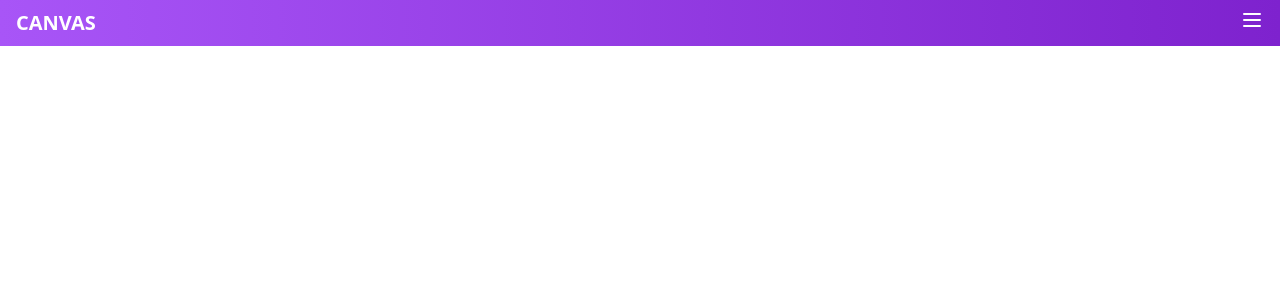
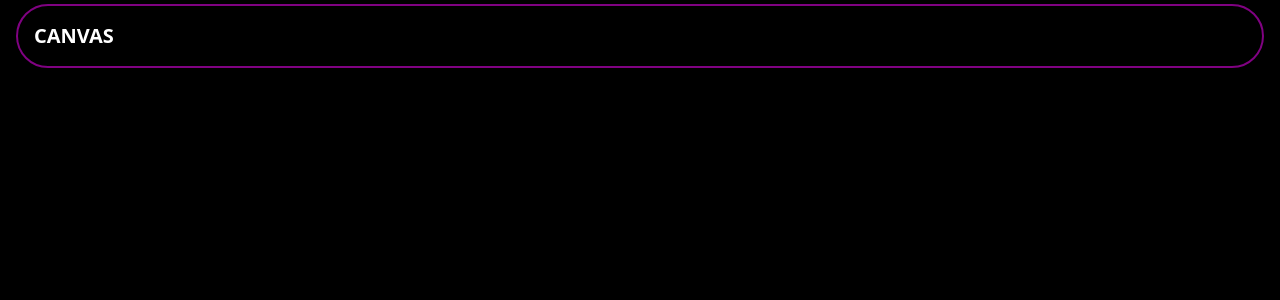
Before and after one commit to Erenyeager31/canvas-FE, a React (Vite) app: page / in a window 1280 px wide. Shown: the top 300 px of the page. Built offline with nearby package versions, Linux system fonts and the light colour scheme.

Commit message:
NavBar Created

```diff
--- /dev/null
+++ b/components/CSS/Navbar.css
@@ -0,0 +1,23 @@
+@keyframes borderAnimation {
+    0% {
+      border-color: rgb(20, 0, 58);
+    }
+    25% {
+      border-color: #3a0c8a;
+    }
+    50% {
+      border-color: #b388ff;
+    }
+    75% {
+      border-color: #9575cd;
+    }
+    100% {
+      border-color: purple;
+    }
+  }
+
+  .animated-border {
+    border-width: 2px;
+    border-style: solid;
+    animation: borderAnimation 4s linear infinite;
+  }
--- a/components/NavBar.jsx
+++ b/components/NavBar.jsx
@@ -1,27 +1,18 @@
-import React from 'react'
-
+import React from "react";
+import "../components/CSS/Navbar.css";
 const NavBar = () => {
   return (
     <>
-    <div>
-    <div className="bg-gradient-to-r from-purple-500 to-purple-700 text-white py-2 px-4">
-      <div className="container mx-auto flex justify-between items-center">
-        <div className="font-bold text-xl">CANVAS</div>
-        <div className="space-x-4">
-          {/* Add navigation links or icons here if needed */}
-          <div className="hidden md:block">
-            <button className="focus:outline-none">
-              <svg className="w-6 h-6" fill="none" stroke="currentColor" viewBox="0 0 24 24" xmlns="http://www.w3.org/2000/svg">
-                <path strokeLinecap="round" strokeLinejoin="round" strokeWidth={2} d="M4 6h16M4 12h16M4 18h16" />
-              </svg>
-            </button>
+      <div className="rounded-full mx-4 my-1 from-purple-500 to-purple-700 text-white py-4 px-4 animated-border bg-black">
+        <div className="container mx-auto flex justify-between items-center">
+          <div className="font-bold text-xl ">CANVAS</div>
+          <div className="space-x-4">
+            {/* Add navigation links or icons here if needed */}
           </div>
         </div>
       </div>
-    </div>
-    </div>
     </>
-  )
-}
+  );
+};
 
-export default NavBar
+export default NavBar;
--- a/src/App.css
+++ b/src/App.css
@@ -2,4 +2,5 @@
   margin: 0;
   padding: 0;
   box-sizing: border-box;
+  background-color: black;
 }
--- a/src/App.jsx
+++ b/src/App.jsx
@@ -4,13 +4,13 @@ import viteLogo from "/vite.svg";
 import "./App.css";
 import NavBar from "../components/NavBar.jsx";
 // import Demo from "../components/Demo.jsx";
-
 function App() {
   const [count, setCount] = useState(0);
 
   return (
     <>
     {/* <Demo/> */}
+
       <NavBar/>
     </>
   );
```
